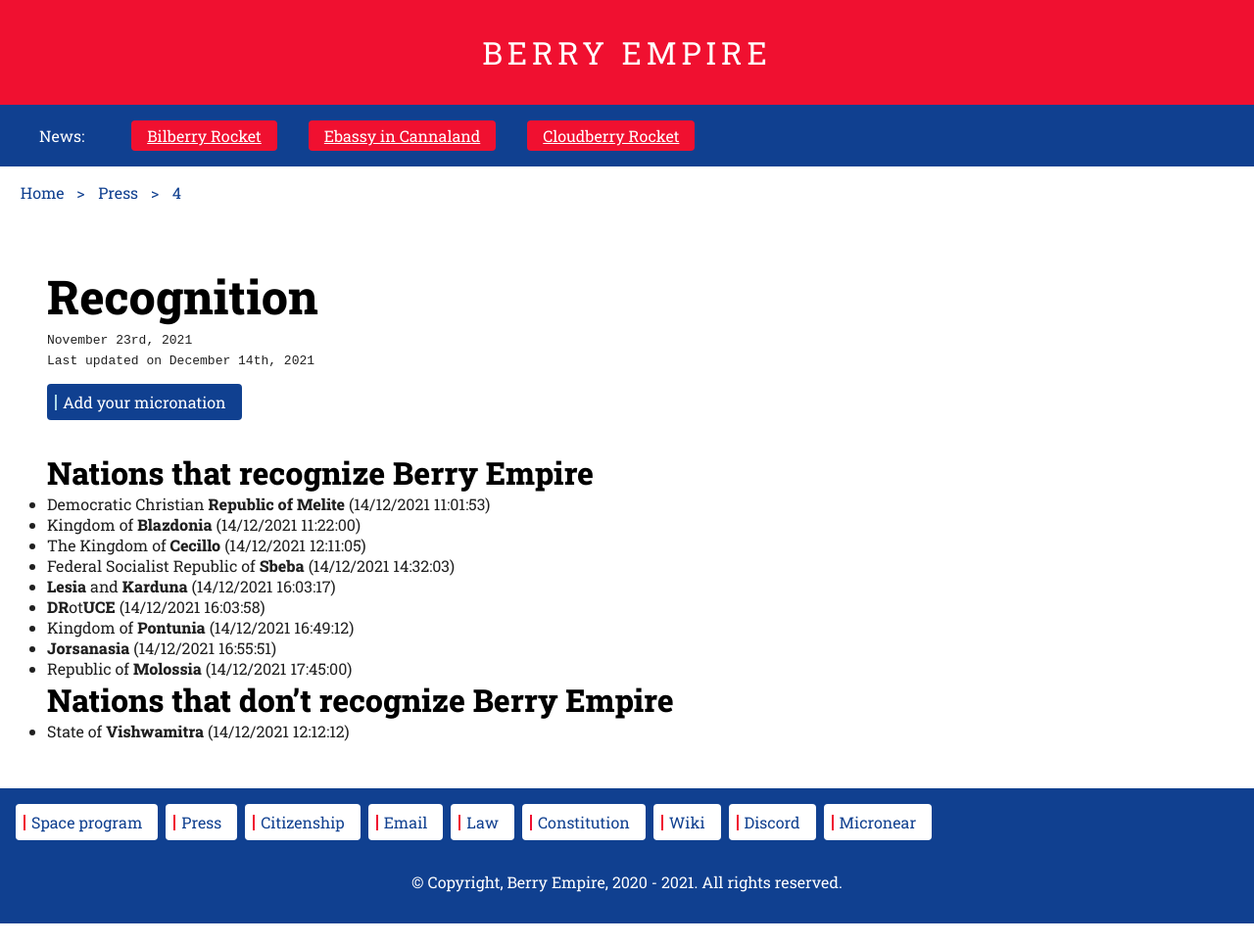
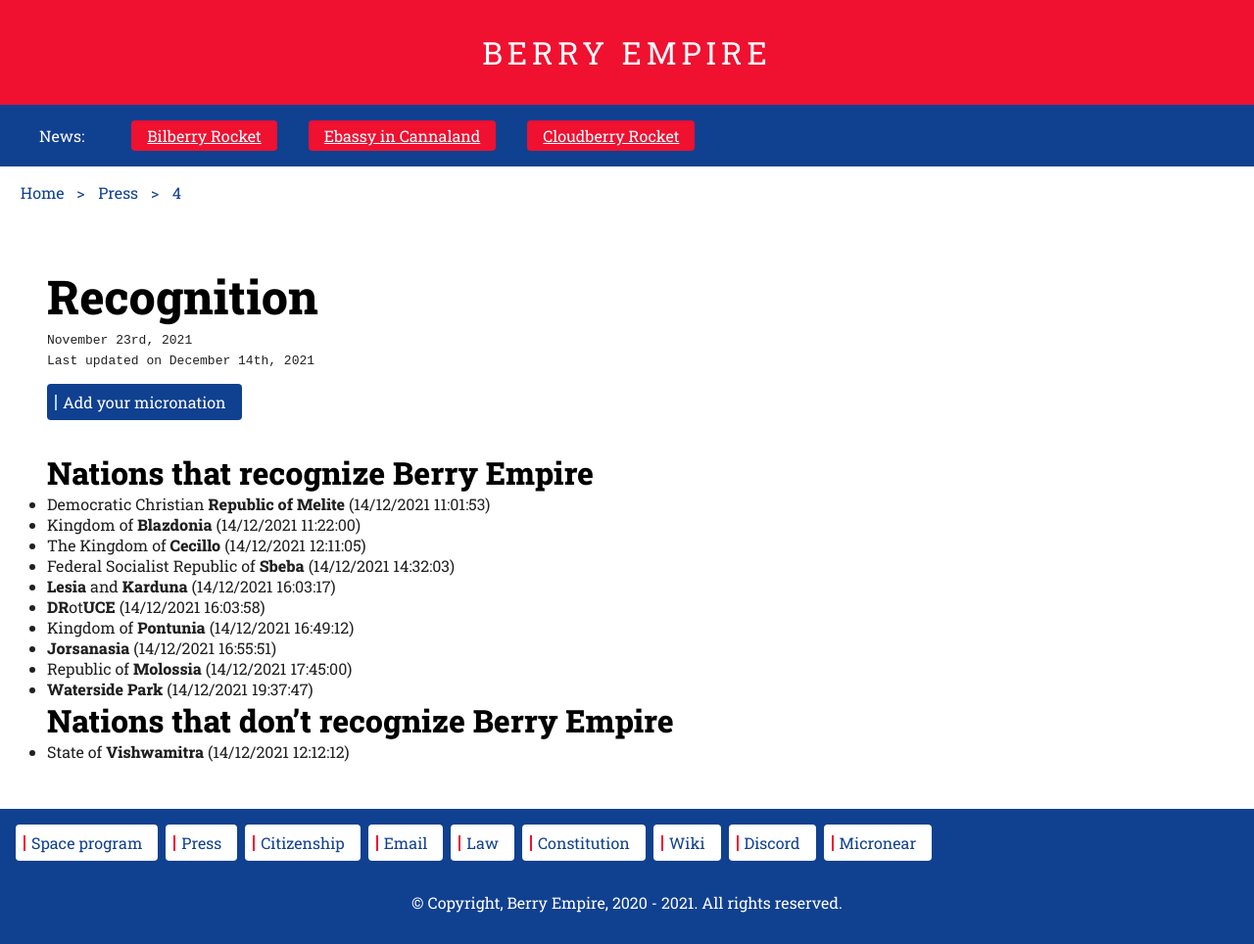
Before and after one commit to berryempire/berryempire.github.io, a Jekyll site: the page built from press/4/index.md, in a window 1280 px wide. Shown: the whole page at 98% size. Built offline with Jekyll 4.4.1, drawn with Linux system fonts in a browser that asks for light colours; our own code applies the rules of GitHub Pages for plain Markdown files; before the commit the page ends 943 px from its top, so only the background shows below that.

Commit message:
Update index.md

```diff
--- a/press/4/index.md
+++ b/press/4/index.md
@@ -15,6 +15,7 @@
 - Kingdom of **Pontunia** (14/12/2021 16:49:12)
 - **Jorsanasia** (14/12/2021 16:55:51)
 - Republic of **Molossia** (14/12/2021 17:45:00)
+- **Waterside Park** (14/12/2021 19:37:47)
 
 ## Nations that don't recognize Berry Empire
 - State of **Vishwamitra** (14/12/2021 12:12:12)
```
